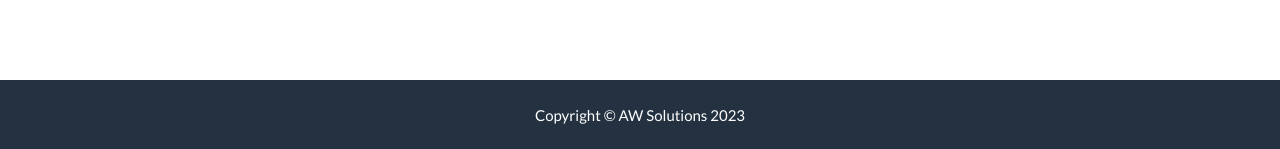
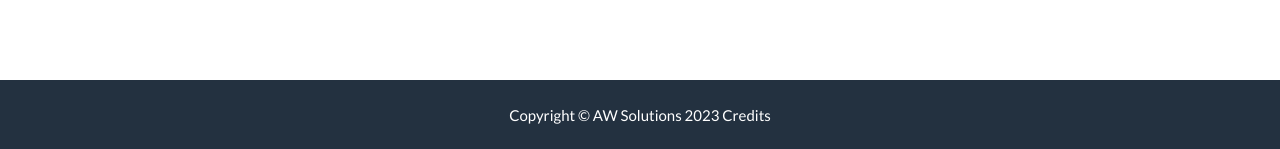
Before and after one commit to awsolutionsdevel/awsolutionsdevel.github.io, a Jekyll site: the page built from _posts/2014-07-18-project-1.markdown, in a window 1280 px wide and 900 px high, scrolled down 2236 px. Shown: the part 748-897 px from the top of the window. Built offline with Jekyll 4.4.1, drawn with Linux system fonts in a browser that asks for light colours.

Commit message:
Add credits

```diff
--- a/_includes/footer.html
+++ b/_includes/footer.html
@@ -5,6 +5,7 @@
       <div class="row">
         <div class="col-lg-12">
           Copyright &copy; {{ site.footer.copyright }} 20{{ site.time | date: '%y' }}
+          {{ site.footer.credits }}
         </div>
       </div>
     </div>
```
